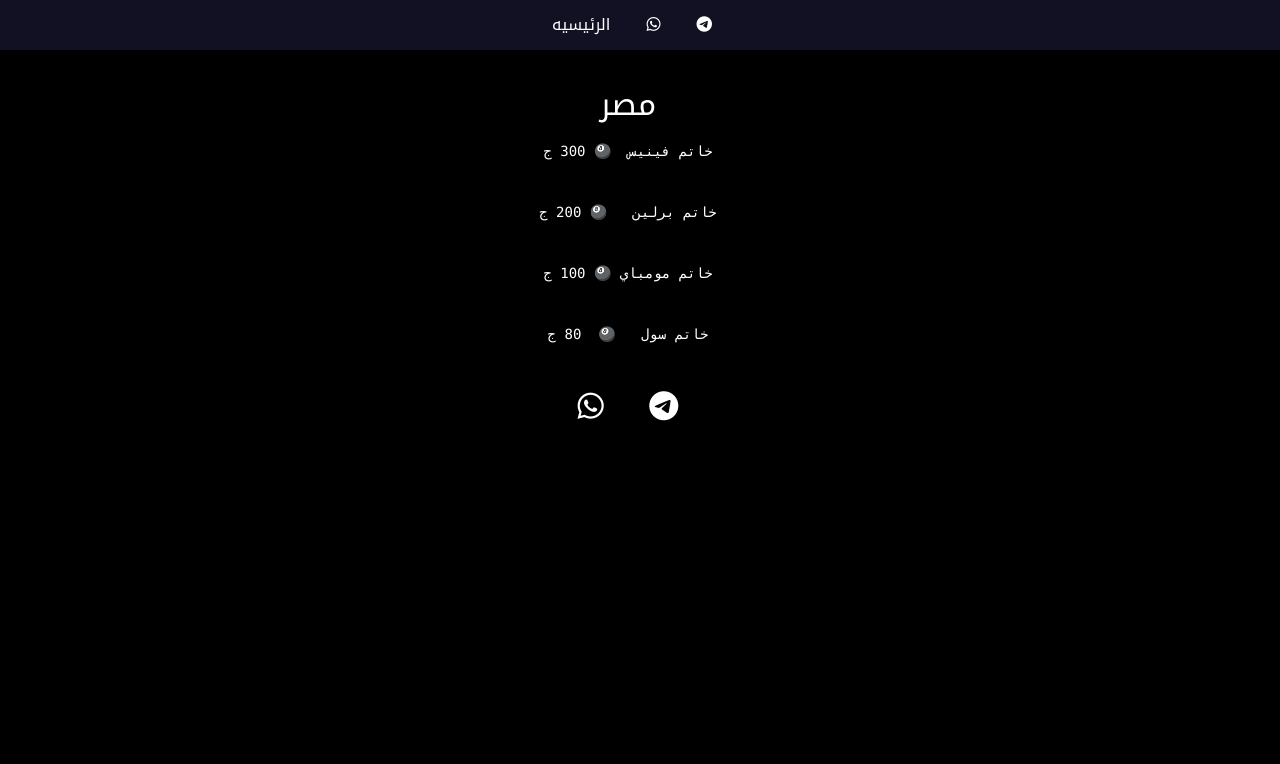
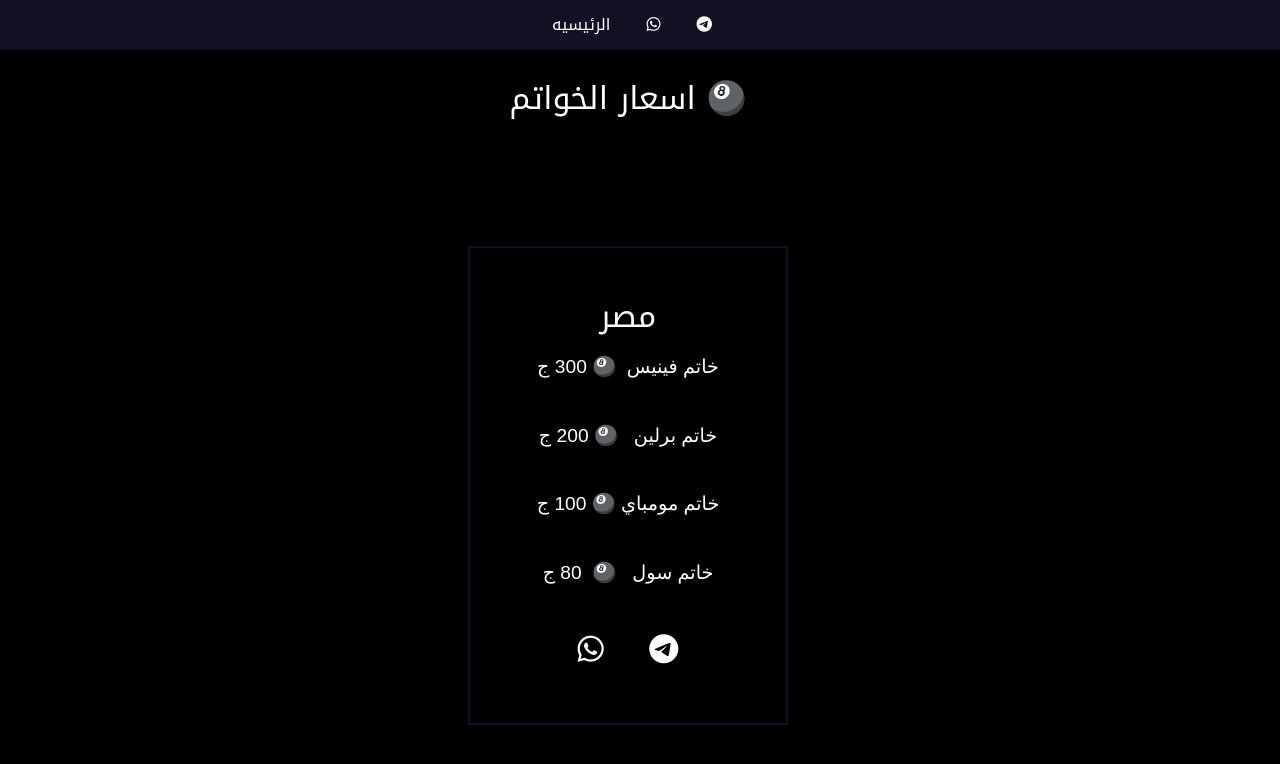
Before and after one commit to mohamedheshmat22/BAKAR-GAMING, a plain HTML site: page rings.html in a window 1280 px wide. Shown: the top 764 px of the page. Drawn offline with Linux system fonts and the light colour scheme.

Commit message:
Add files via upload

```diff
--- a/css/style.css
+++ b/css/style.css
@@ -140,8 +140,10 @@ text-align: center;
  }
   .Prices{
     gap: 5vh;
+    padding-top: 10vh;
 
   }
+
  .Prices img {
     width: 10rem;
  }
@@ -173,6 +175,10 @@ text-align: center;
     padding: 50px 10px;
 
  }
+    .egypt pre {
+      font-family: sans-serif;
+      font-size: larger;
+    }
  .egypt:hover{
     box-shadow: #121124 20px 10px 50px;
     border: #121124 2px solid;
@@ -182,7 +188,22 @@ text-align: center;
     background-color: #121124;
         color: white;
     }
+.rings{
+       margin-bottom: 100vh;
+    color: white;
+    border: #121124 2px solid;
+    padding: 50px 10px;
+    margin-top: 10vh;
 
+}
+.rings pre {
+    font-family: sans-serif;
+    font-size: larger;
+}
+ .rings:hover{
+    box-shadow: #121124 20px 10px 50px;
+    border: #121124 2px solid;
+ }
 .vido video {
 width:30rem;
 }
```
